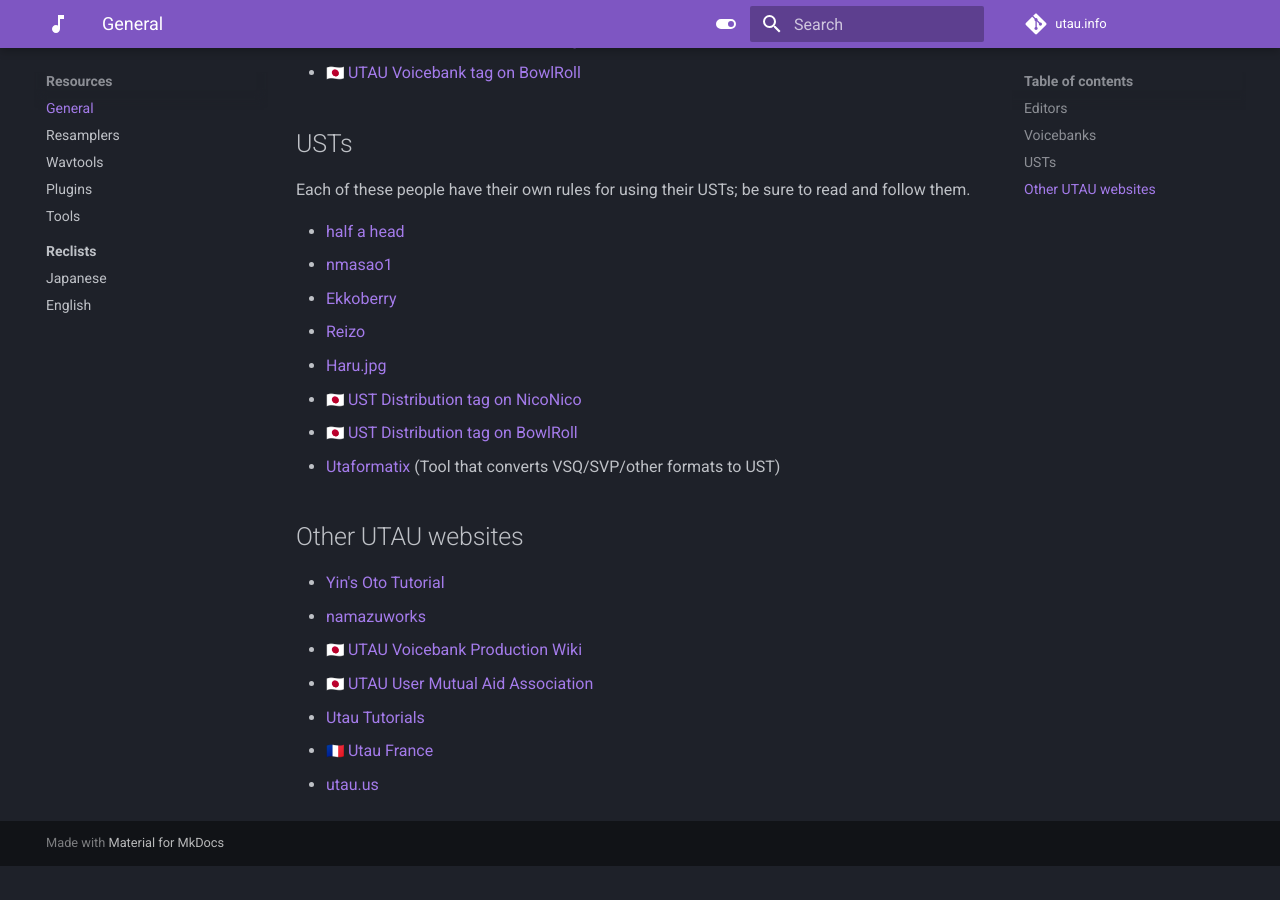
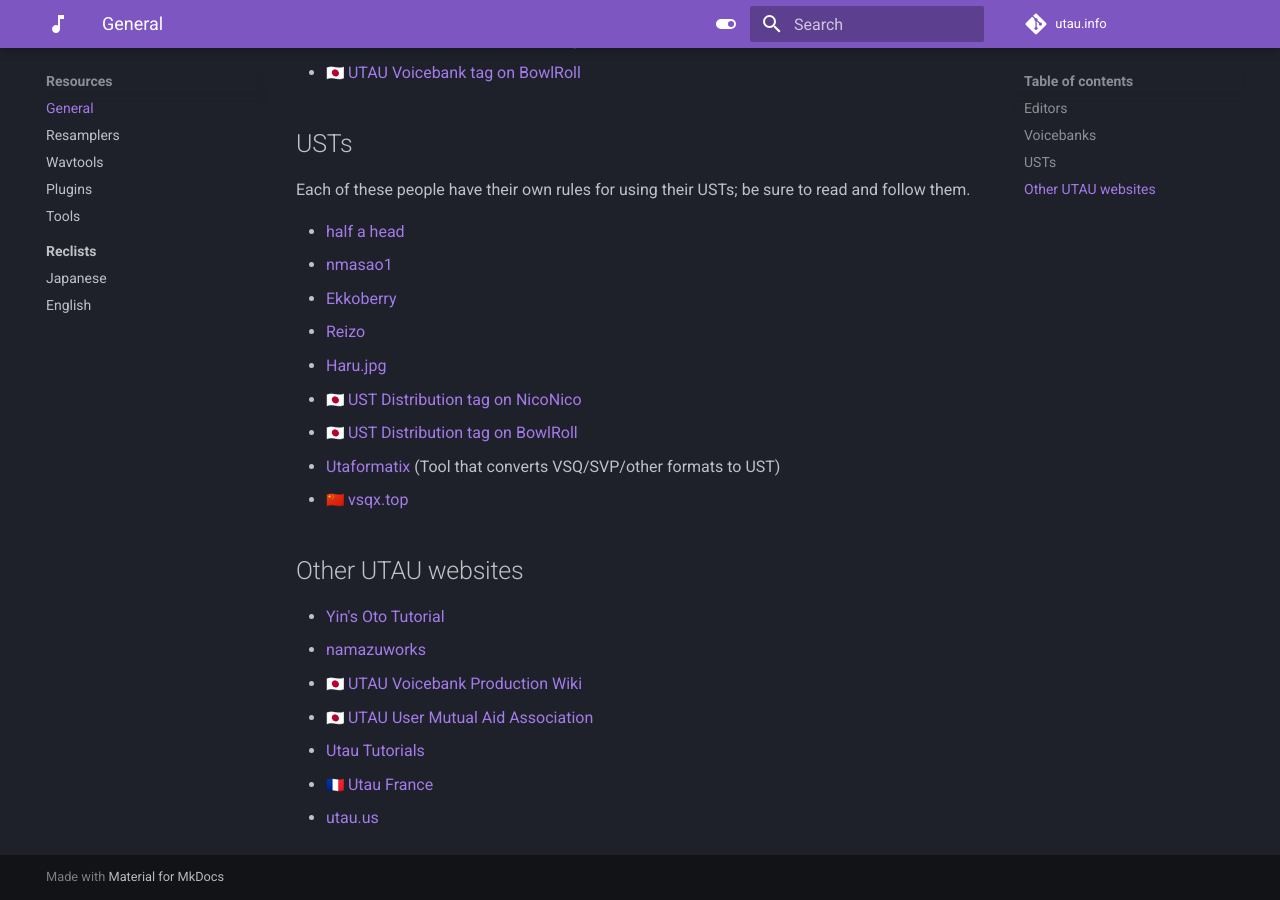
Before and after one commit to nagotown/utau.info, an MkDocs documentation site: the page built from docs/resources/general.md, in a window 1280 px wide and 900 px high, scrolled down 570 px. Built offline with MkDocs 1.6.1 and Material for MkDocs 9.7.7, drawn with Linux system fonts in a browser that asks for light colours; emoji names are drawn with the system emoji font; comment, search, counter and statistics services are not loaded; before the commit the page ends 1436 px from its top, so only the background shows below that.

Commit message:
add vsqx.top to general.md

```diff
--- a/docs/resources/general.md
+++ b/docs/resources/general.md
@@ -24,6 +24,7 @@
 - :flag_jp: [UST Distribution tag on NicoNico](https://www.nicovideo.jp/tag/ust%E9%85%8D%E5%B8%83)
 - :flag_jp: [UST Distribution tag on BowlRoll](https://bowlroll.net/file/tag/UST%E9%85%8D%E5%B8%83)
 - [Utaformatix](https://sdercolin.github.io/utaformatix3/) (Tool that converts VSQ/SVP/other formats to UST)
+- :flag_cn: [vsqx.top](https://vsqx.top/)
 
 ## Other UTAU websites
 
```
